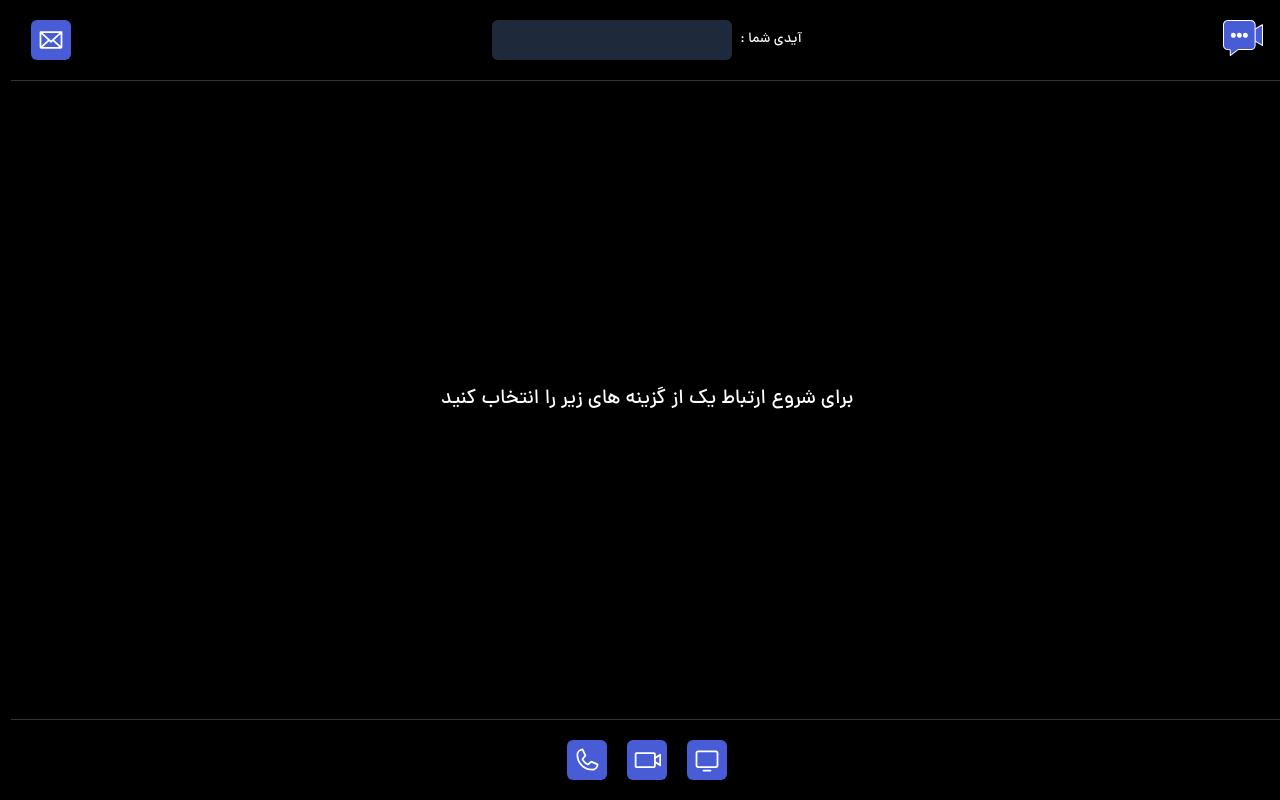
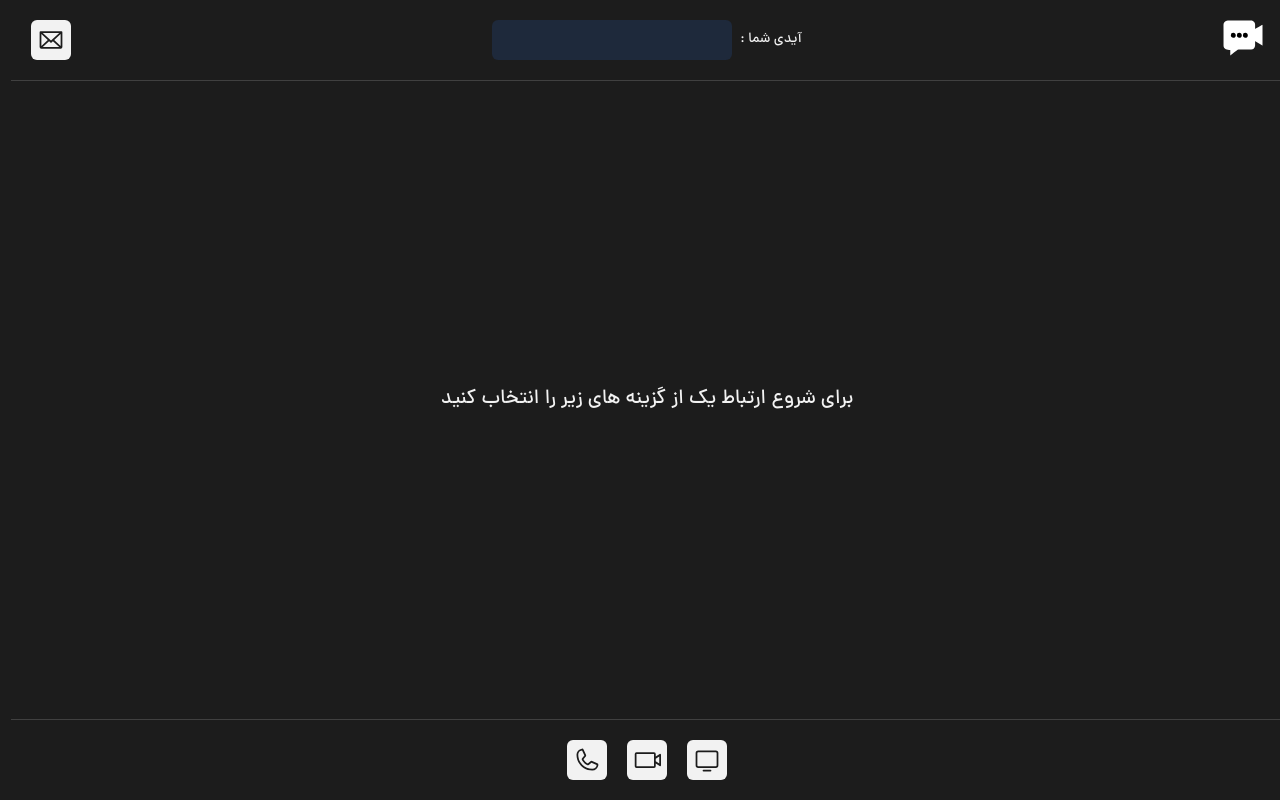
Before and after one commit to mohammad-reza-tajik/net-call-frontend, a Next.js app: page /connect in a window 1280 px wide. Built offline with nearby package versions, Linux system fonts and the light colour scheme.

Commit message:
refactor: made everything black and white

```diff
--- a/components/connectPage/StreamControls.tsx
+++ b/components/connectPage/StreamControls.tsx
@@ -82,7 +82,7 @@ function StreamControls() {
     return (
         <div className={"flex justify-center items-center gap-5"}>
             <TooltipProvider>
-                <ActionButton className={"bg-destructive text-destructive-foreground"}
+                <ActionButton
                               icon={<Phone className={"size-7 rotate-[135deg]"}/>}
                               tooltipContent={"قطع تماس"}
                               handler={hangupHandler}/>
--- a/components/screens/AudioCall.tsx
+++ b/components/screens/AudioCall.tsx
@@ -9,7 +9,7 @@ function AudioCall() {
     return (
         <div className={"flex flex-col md:flex-row flex-1 justify-center items-center gap-2 md:gap-5"}>
             <div className={"flex flex-col gap-5 justify-between items-center size-52 lg:size-96 border rounded p-2 md:p-5 text-sm md:text-base"}>
-                <p className={"bg-primary p-1 md:p-2 rounded text-sm md:text-base"}>فرستنده</p>
+                <p className={"bg-primary text-primary-foreground p-1 md:p-2 rounded text-sm md:text-base"}>فرستنده</p>
                 <Phone className={"size-14 md:size-20"}/>
                 <p className={"w-5/6 truncate [direction:ltr]"}>
                     {statusSignal.value === "audio:receive" ? currentRequestSignal.value?.localPeerId : localPeerId.value}
@@ -17,7 +17,7 @@ function AudioCall() {
             </div>
             <Exchange className={"max-md:rotate-90 size-10 self-center"} />
             <div className={"flex flex-col gap-5 justify-between items-center size-52 lg:size-96 border rounded p-2 md:p-5 text-sm md:text-base"}>
-                <p className={"bg-primary p-1 md:p-2 rounded text-sm md:text-base"}>گیرنده</p>
+                <p className={"bg-primary text-primary-foreground p-1 md:p-2 rounded text-sm md:text-base"}>گیرنده</p>
                 <Phone className={"size-14 md:size-20"}/>
                 <p className={"w-5/6 truncate [direction:ltr]"}>
                     {statusSignal.value === "audio:receive" ? localPeerId.value : currentResponseSignal.value?.localPeerId}
--- a/components/shared/Drawer.tsx
+++ b/components/shared/Drawer.tsx
@@ -27,7 +27,7 @@ function Drawer({children , openSignal , className}: IDrawerProps) {
             }
             <div
                 className={cn("fixed top-0 left-0 h-screen w-screen md:w-1/4 flex flex-col gap-2 p-2 md:p-5 bg-background z-50 transition-transform ease-in-out duration-300 overflow-x-hidden overflow-y-auto", {"-translate-x-full": !openSignal.value} , className)}>
-                <Button size={"icon"} variant={"outline"} onClick={closeDrawerHandler} aria-label={"بستن منو"}>
+                <Button size={"icon"}  onClick={closeDrawerHandler} aria-label={"بستن منو"}>
                     <Close/>
                 </Button>
                 {children}
--- a/components/shared/DrawerButton.tsx
+++ b/components/shared/DrawerButton.tsx
@@ -21,7 +21,7 @@ function DrawerButton() {
                 haveNewRequestSignal.value = false;
             }} />
             <Drawer openSignal={isRequestsDrawerOpenSignal}>
-                {receivedRequestsSignal.value.length === 0 ? <p className={"text-center"}>هیچ درخواستی وجود ندارد</p> :
+                {receivedRequestsSignal.value.length === 0 ? <p className={"text-center text-sm"}>هیچ درخواستی وجود ندارد</p> :
                     receivedRequestsSignal.value.map((request, index) => {
                         return <RequestItem request={request} key={index}/>
                     })
--- a/components/shared/RequestItem.tsx
+++ b/components/shared/RequestItem.tsx
@@ -51,7 +51,7 @@ function RequestItem({request}: IRequestItemProps) {
 
     return (
         <div className={"flex flex-col justify-center items-center p-2 gap-5 border rounded text-xs"}>
-            <span className={"bg-primary p-1 rounded"}>
+            <span className={"bg-primary text-primary-foreground p-1 rounded"}>
                 {statusText}
             </span>
             <p className={"[direction:ltr]"}>
@@ -59,7 +59,7 @@ function RequestItem({request}: IRequestItemProps) {
             </p>
             <div className={"flex items-center justify-center gap-2"}>
                 <Button variant={"outline"} className={"gap-1"} onClick={answerRequestHandler}>
-                    <Thumb className={" size-5"}/>
+                    <Thumb className={"size-5"}/>
                     پذیرفتن
                 </Button>
                 <Button variant={"outline"} className={"gap-1"} onClick={rejectRequestHandler}>
--- a/components/ui/button.tsx
+++ b/components/ui/button.tsx
@@ -5,11 +5,11 @@ import { cva, type VariantProps } from "class-variance-authority"
 import { cn } from "@/lib/utils"
 
 const buttonVariants = cva(
-  "inline-flex items-center justify-center whitespace-nowrap rounded-md text-sm font-medium transition-colors focus-visible:outline-none  disabled:pointer-events-none disabled:opacity-50",
+  "inline-flex items-center justify-center whitespace-nowrap rounded-md text-sm font-medium transition-colors focus-visible:outline-none disabled:pointer-events-none disabled:opacity-50",
   {
     variants: {
       variant: {
-        default: "bg-primary text-primary-foreground hover:opacity-90",
+        default: "bg-primary text-primary-foreground hover:opacity-90 fill-primary-foreground",
         destructive:
           "bg-destructive text-destructive-foreground hover:bg-destructive/90",
         outline:
--- a/styles/globals.css
+++ b/styles/globals.css
@@ -6,11 +6,11 @@
 
 :root {
 
-    --background: 0 0% 0%;
-    --foreground: 0 0% 100%;
+    --background: 0 0% 11%;
+    --foreground: 0 0% 95%;
 
-    --primary: 231, 63%, 56%;
-    --primary-foreground: 210 40% 98%;
+    --primary: 0 0% 95%;
+    --primary-foreground: 0 0% 11%;
 
     --secondary: 210 40% 96.1%;
     --secondary-foreground: 222.2 47.4% 11.2%;
@@ -32,8 +32,8 @@
     --destructive: 0 100% 65%;
     --destructive-foreground: 210 40% 98%;
 
-    --border: 0 0% 20%;
-    --input: 217.2 32.6% 17.5%;
+    --border: 0 0% 25%;
+    --input: 0 0% 25%;
     --ring: 212.7 26.8% 83.9%;
     --radius: 0.5rem;
 }
```
Also changed, not shown: public/images/logo.svg.
